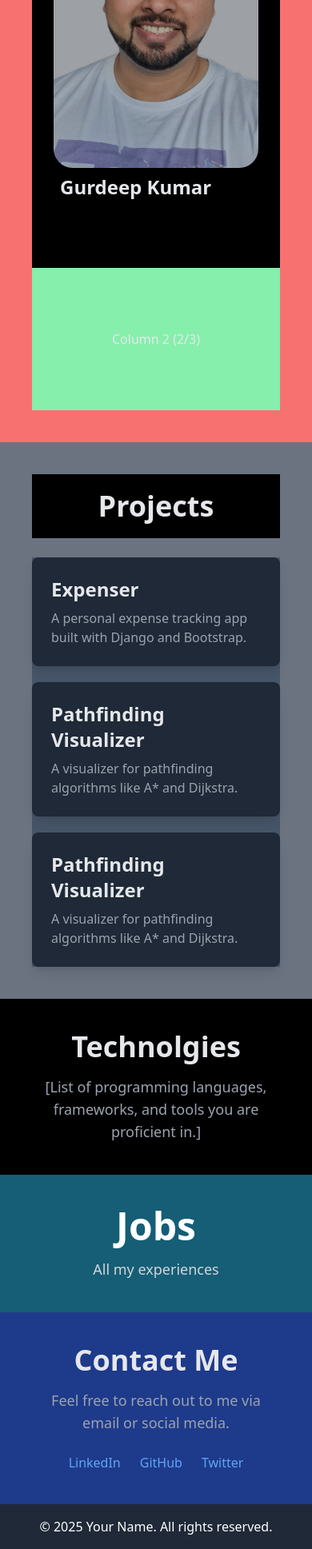
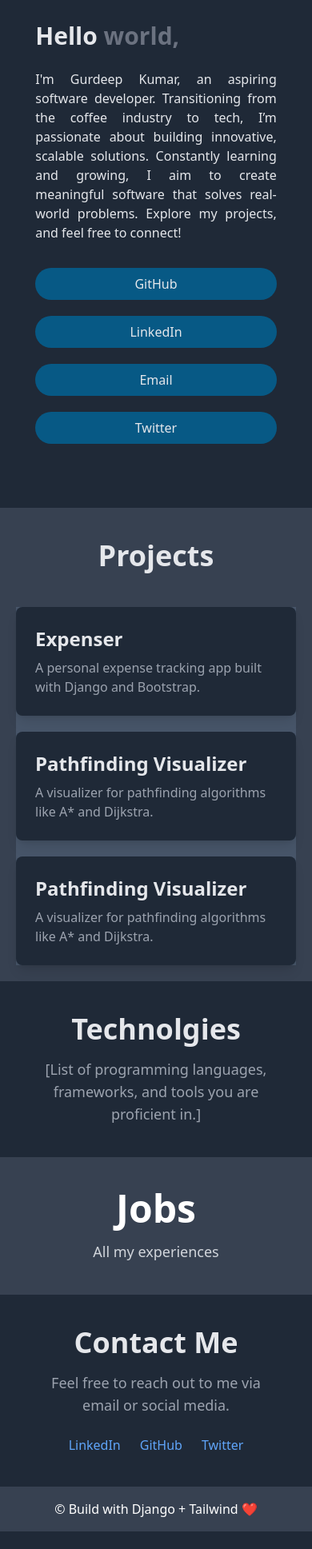
Before and after one commit to gurdeepkumar/portfolio, a Django app: page / in a window 390 px wide. Shown: the part 291-2228 px from the top of the page at 80% size. After the commit the page ends 2206 px from the top, so only its background shows below. Run offline with Django 5.2, Linux system fonts and the light colour scheme; style sheets or scripts are compiled from the project's sources; some libraries are stand-ins or nearby versions.

Commit message:
Add: about page, nav, description and links.

```diff
--- a/core/templates/core/about.html
+++ /dev/null
@@ -1,22 +0,0 @@
-{% load static %}
-<div class="bg-red-400 h-screen grid grid-cols-1 md:grid-cols-3 p-10">
-  <!-- First Column (1/3) -->
-  <div class="bg-black flex justify-center items-center">
-    <div class="shadow-lg rounded-lg overflow-hidden">
-      <div
-        class="bg-gray-300 rounded-3xl w-64 h-96 bg-cover bg-center filter brightness-75"
-        style="background-image: url('{% static 'core/images/mee.png' %}')"
-        alt="Card Image"
-      ></div>
-
-      <div class="p-2">
-        <h2 class="text-2xl font-semibold">Gurdeep Kumar</h2>
-      </div>
-    </div>
-  </div>
-
-  <!-- Second Column (2/3) -->
-  <div class="bg-green-300 flex items-center justify-center md:col-span-2">
-    Column 2 (2/3)
-  </div>
-</div>
--- a/core/templates/core/base.html
+++ b/core/templates/core/base.html
@@ -9,11 +9,11 @@
     <link rel="stylesheet" href="{% static 'core/css/style.css' %}" />
     {% tailwind_css %}
   </head>
-  <body class="bg-gray-900 text-gray-200">
+  <body class="bg-gray-800 text-gray-200">
     {% block content %}{% endblock content %}
 
-    <footer class="bg-gray-800 text-white p-4 text-center">
-      <p>© 2025 Your Name. All rights reserved.</p>
+    <footer class="bg-gray-700 text-white p-4 text-center">
+      <p>© Build with Django + Tailwind ❤️</p>
     </footer>
   </body>
 </html>
--- a/core/templates/core/home.html
+++ b/core/templates/core/home.html
@@ -3,14 +3,14 @@
 
 {% block content %}
 
-    {% include "core/about.html"%}
+    {% include "core/layers/about.html"%}
 
-    {% include "core/projects.html"%}
+    {% include "core/layers/projects.html"%}
 
-    {% include "core/tech.html"%}
+    {% include "core/layers/tech.html"%}
 
-    {% include "core/jobs.html"%}
+    {% include "core/layers/jobs.html"%}
 
-    {% include "core/contact.html"%}
+    {% include "core/layers/contact.html"%}
 
 {% endblock content %}
--- /dev/null
+++ b/core/templates/core/layers/about.html
@@ -0,0 +1,34 @@
+{% load static %}
+<div>{% include "core/layers/nav.html"%}</div>
+<div class="flex py-8 items-center">
+  <div class="flex justify-center">
+    <div class="grid w-11/12 grid-cols-1 gap-5 md:grid-cols-3 p-5">
+      <!-- First Column (1/3) -->
+      <div
+        class="brightness-75 transition-all duration-300 cursor-pointer filter"
+      >
+        <img class="rounded-3xl" src="{% static 'core/images/me.jpeg' %}" />
+      </div>
+
+      <!-- Second Column (2/3) -->
+      <div
+        class="sm:ms-6 sm:flex sm:items-center p-2 rounded-3xl md:col-span-2"
+      >
+        <div>
+          <h2 class="sm:text-4xl text-3xl font-semibold">
+            Hello <span class="text-gray-500">world,</span>
+          </h2>
+          <br />
+          <p class="text-justify">
+            I'm Gurdeep Kumar, an aspiring software developer. Transitioning
+            from the coffee industry to tech, I’m passionate about building
+            innovative, scalable solutions. Constantly learning and growing, I
+            aim to create meaningful software that solves real-world problems.
+            Explore my projects, and feel free to connect!
+          </p>
+          <div>{% include "core/layers/links.html"%}</div>
+        </div>
+      </div>
+    </div>
+  </div>
+</div>
--- a/core/templates/core/contact.html
+++ b/core/templates/core/layers/contact.html
@@ -1,4 +1,4 @@
-<div class="bg-blue-900 grid grid-cols-1 p-10 text-center">
+<div class="bg-gray-800 grid grid-cols-1 p-10 text-center">
   <h2 class="text-4xl font-bold">Contact Me</h2>
   <p class="mt-4 text-lg text-gray-400">
     Feel free to reach out to me via email or social media.
--- a/core/templates/core/jobs.html
+++ b/core/templates/core/layers/jobs.html
@@ -1,4 +1,4 @@
-<div class="bg-cyan-800 grid grid-cols-1 p-10">
+<div class="bg-gray-700 grid grid-cols-1 p-10">
   <div class="relative z-10 text-white text-center">
     <h2 class="text-5xl font-bold">Jobs</h2>
     <p class="mt-4 text-lg text-gray-300">All my experiences</p>
--- /dev/null
+++ b/core/templates/core/layers/links.html
@@ -0,0 +1,38 @@
+{% load static %}
+
+<nav class="pb-5 pt-8">
+  <ul class="sm:flex grid gap-5 md:gap-3">
+    <li>
+      <button
+        onclick="location.href='https://github.com/yourusername'"
+        class="px-4 w-full sm:w-auto py-2 bg-sky-800 rounded-full hover:bg-sky-700"
+      >
+        GitHub
+      </button>
+    </li>
+    <li>
+      <button
+        onclick="location.href='https://linkedin.com/in/yourusername'"
+        class="px-4 py-2 w-full sm:w-auto bg-sky-800 rounded-full hover:bg-sky-700"
+      >
+        LinkedIn
+      </button>
+    </li>
+    <li>
+      <button
+        onclick="location.href='mailto:your.email@example.com'"
+        class="px-4 py-2 w-full sm:w-auto bg-sky-800 rounded-full hover:bg-sky-700"
+      >
+        Email
+      </button>
+    </li>
+    <li>
+      <button
+        onclick="location.href='https://twitter.com/yourusername'"
+        class="px-4 py-2 w-full sm:w-auto bg-sky-800 rounded-full hover:bg-sky-700"
+      >
+        Twitter
+      </button>
+    </li>
+  </ul>
+</nav>
--- /dev/null
+++ b/core/templates/core/layers/nav.html
@@ -0,0 +1,38 @@
+{% load static %}
+
+<nav class="hidden sm:block pb-5 pt-8">
+  <ul class="flex gap-5 md:gap-3 justify-center">
+    <li>
+      <button
+        onclick="location.href='#projects'"
+        class="px-4 py-2 bg-gray-600 rounded-full hover:bg-gray-700"
+      >
+        Projects
+      </button>
+    </li>
+    <li>
+      <button
+        onclick="location.href='#technologies'"
+        class="px-4 py-2 bg-gray-600 rounded-full hover:bg-gray-700"
+      >
+        Technologies
+      </button>
+    </li>
+    <li>
+      <button
+        onclick="location.href='#experience'"
+        class="px-4 py-2 bg-gray-600 rounded-full hover:bg-gray-700"
+      >
+        Experience
+      </button>
+    </li>
+    <li>
+      <button
+        onclick="location.href='#contact'"
+        class="px-4 py-2 bg-gray-600 rounded-full hover:bg-gray-700"
+      >
+        Contact
+      </button>
+    </li>
+  </ul>
+</nav>
--- a/core/templates/core/projects.html
+++ b/core/templates/core/layers/projects.html
@@ -1,7 +1,5 @@
-<div class="bg-gray-500 grid grid-cols-1 p-10">
-  <h2 class="text-4xl grid w-full text-center bg-black p-5 font-bold">
-    Projects
-  </h2>
+<div id="projects" class="bg-gray-700 grid grid-cols-1 p-5">
+  <h2 class="text-4xl grid w-full text-center p-5 font-bold">Projects</h2>
   <div class="mt-6 grid grid-cols-1 md:grid-cols-3 gap-5 bg-slate-600">
     <div class="bg-gray-800 p-6 rounded-lg shadow-lg">
       <h3 class="text-2xl font-bold">Expenser</h3>
--- a/core/templates/core/tech.html
+++ b/core/templates/core/layers/tech.html
@@ -1,4 +1,4 @@
-<div class="bg-black grid grid-cols-1 p-10 text-center">
+<div id="technologies" class="bg-gray-800 grid grid-cols-1 p-10 text-center">
   <h2 class="text-4xl font-bold">Technolgies</h2>
   <p class="mt-4 text-lg text-gray-400">
     [List of programming languages, frameworks, and tools you are proficient
```
Also changed, not shown: core/static/core/images/mee.png (deleted), 1 other file.
